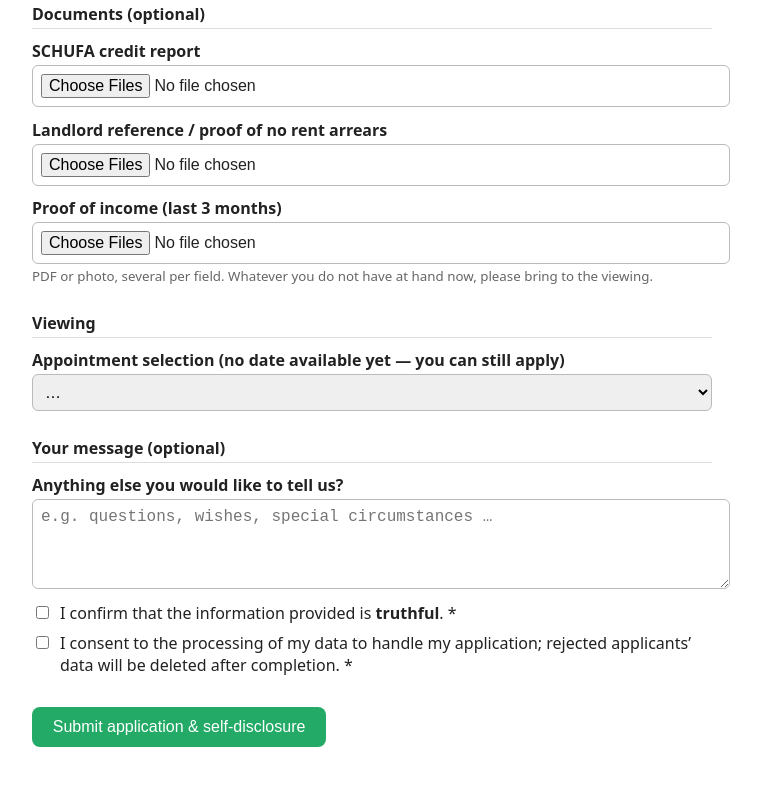
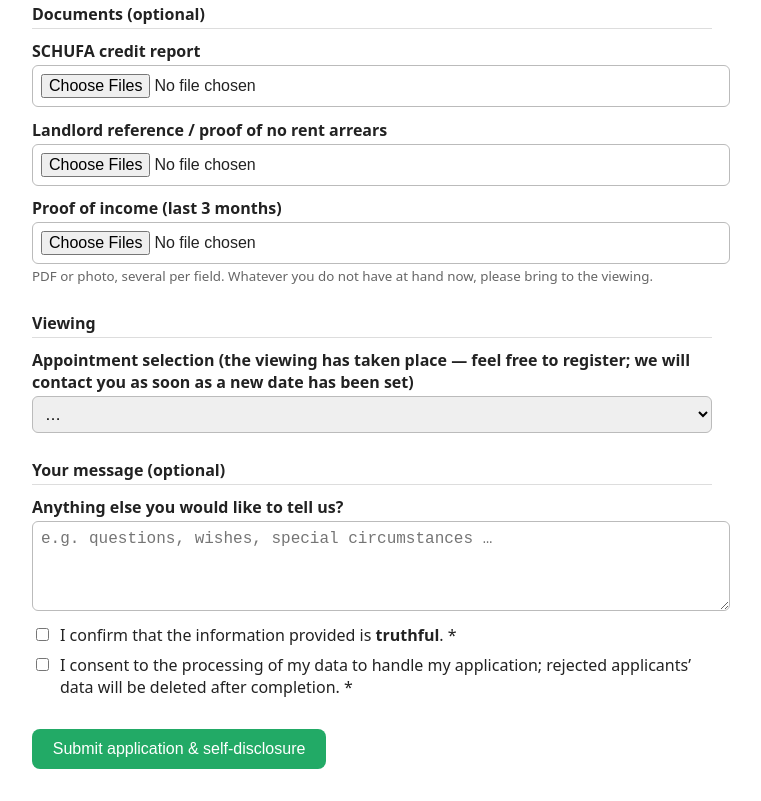
Before and after one commit to mePaul112/hausverwaltung-bewerbung, a plain HTML site: page index.html in a window 1280 px wide. Shown: the part 1662-2463 px from the top of the page, without its empty margins (268-1029 px from the left). Before the commit the page ends 2441 px from the top, so only its background shows below. Drawn offline with Linux system fonts and the light colour scheme; no server answers.

Commit message:
Formulare: Besichtigungstermin hat stattgefunden, Eintragung weiter moeglich
Co-Authored-By: Claude Sonnet 5.5 <noreply@anthropic.com>

```diff
--- a/index.html
+++ b/index.html
@@ -163,8 +163,8 @@
   l_slot:{einfach:'Wann möchten Sie kommen? Bitte wählen Sie eine Uhrzeit. *',de:'Verbindliche Terminwahl (15-Min-Fenster) *',en:'Binding appointment selection (15-min slot) *'},
   // Ohne aktiven Termin (viewing_slots leer) ist die Terminwahl kein Pflichtfeld mehr —
   // sonst blockiert required="" jede Bewerbung, solange kein Termin ansteht (Befund 27.09.2026).
-  l_slot_opt:{einfach:'Es gibt gerade noch keinen Termin — das macht nichts, bewerben Sie sich trotzdem.',de:'Terminwahl (aktuell kein Termin — Sie können sich trotzdem bewerben)',en:'Appointment selection (no date available yet — you can still apply)'},
-  slots_tba:{einfach:'Es gibt noch keine Termine.',de:'Termine werden noch bekanntgegeben',en:'Appointments to be announced'},
+  l_slot_opt:{einfach:'Der Besichtigungstermin hat stattgefunden. Tragen Sie sich gerne ein — wir melden uns, sobald ein neuer Termin feststeht.',de:'Terminwahl (der Besichtigungstermin hat stattgefunden — Sie können sich gerne eintragen, wir melden uns, sobald ein neuer Termin feststeht)',en:'Appointment selection (the viewing has taken place — feel free to register; we will contact you as soon as a new date has been set)'},
+  slots_tba:{einfach:'Der Termin hat stattgefunden. Ein neuer wird bekannt gegeben.',de:'Der Besichtigungstermin hat stattgefunden – ein neuer Termin wird bekannt gegeben',en:'The viewing has taken place – a new date will be announced'},
   slots_voll:{einfach:'Alle Termine sind voll. Bitte schreiben Sie uns eine E-Mail.',de:'Alle Zeitfenster sind belegt – bitte melden Sie sich kurz per E-Mail',en:'All time slots are taken – please contact us by e-mail'},
   s_message:{einfach:'Ihre Nachricht (freiwillig)',de:'Ihre Nachricht (optional)',en:'Your message (optional)'},
   l_message:{einfach:'Möchten Sie uns noch etwas sagen?',de:'Möchten Sie uns noch etwas mitteilen?',en:'Anything else you would like to tell us?'},
@@ -185,7 +185,7 @@
   ok_addr:{de:'Adresse: Körnerstraße 35, 27576 Bremerhaven. Treffpunkt am Hauseingang – bitte klingeln.',en:'Address: Körnerstraße 35, 27576 Bremerhaven. Meeting point at the main entrance – please ring the bell.'},
   // Ohne gewaehlten Termin NICHT die Adresse zeigen (sonst tauchen Interessenten
   // unangemeldet auf) — stattdessen vertroesten, analog zur Mail-Vorlage.
-  ok_nachtermin:{einfach:'Es gibt gerade noch keinen Besichtigungstermin. Wir melden uns bei Ihnen, sobald einer feststeht.',de:'Aktuell steht noch kein Besichtigungstermin fest. Wir melden uns bei Ihnen, sobald einer feststeht.',en:'There is no viewing appointment set yet. We will contact you as soon as one has been scheduled.'},
+  ok_nachtermin:{einfach:'Der Besichtigungstermin hat stattgefunden. Danke für Ihre Eintragung! Wir melden uns bei Ihnen, sobald ein neuer Termin feststeht.',de:'Der Besichtigungstermin hat bereits stattgefunden. Vielen Dank für Ihre Eintragung! Wir melden uns bei Ihnen, sobald ein neuer Termin feststeht.',en:'The viewing has already taken place. Thank you for registering! We will contact you as soon as a new date has been set.'},
   warn_upload:{einfach:'Diese Dateien sind nicht angekommen: {files}. Bitte bringen Sie die Papiere zum Termin mit.',de:'⚠ Folgende Nachweise konnten nicht hochgeladen werden: {files}. Bitte bringen Sie sie zum Besichtigungstermin mit.',en:'⚠ The following documents could not be uploaded: {files}. Please bring them to the viewing appointment.'},
   err_send:{einfach:'Das Senden hat nicht geklappt. Bitte versuchen Sie es später noch einmal.',de:'Fehler beim Senden',en:'Error sending'},
   err_network:{einfach:'Keine Verbindung. Bitte versuchen Sie es später noch einmal.',de:'Netzwerkfehler. Bitte später erneut versuchen.',en:'Network error. Please try again later.'}
```
Also changed, not shown: termin.html (+2 -2 lines).
